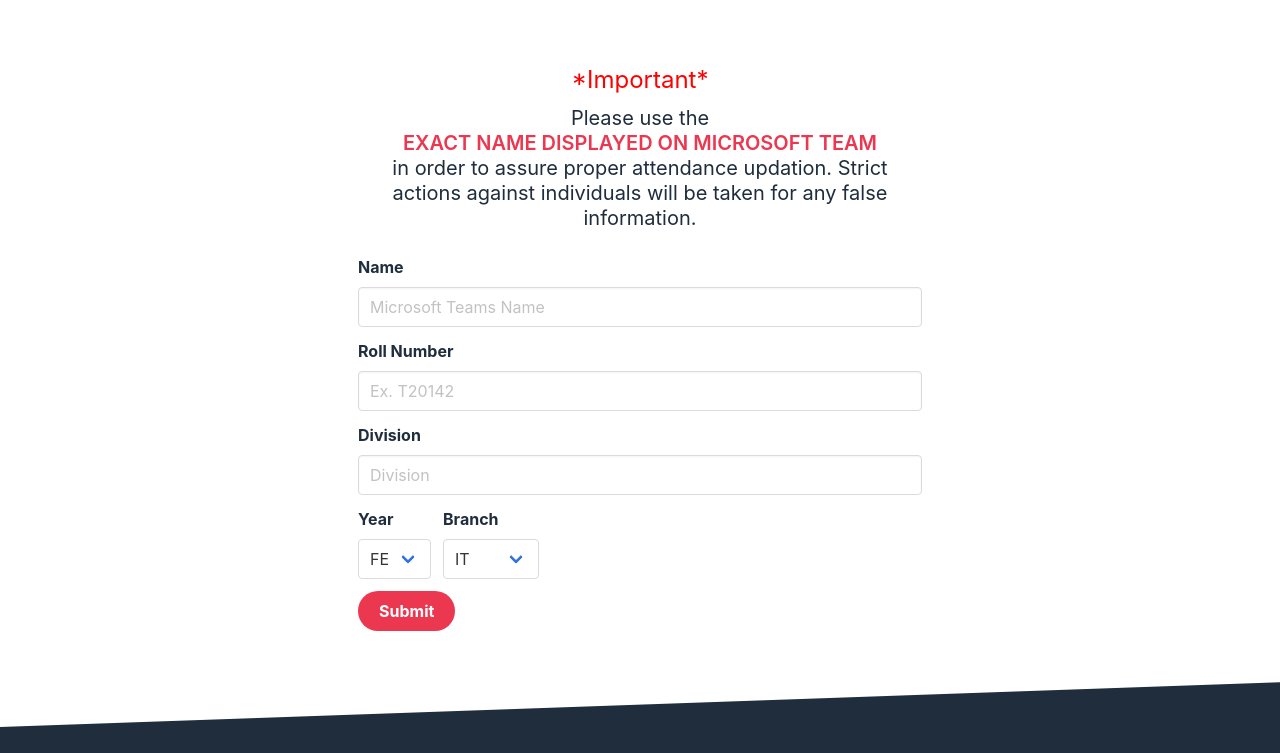
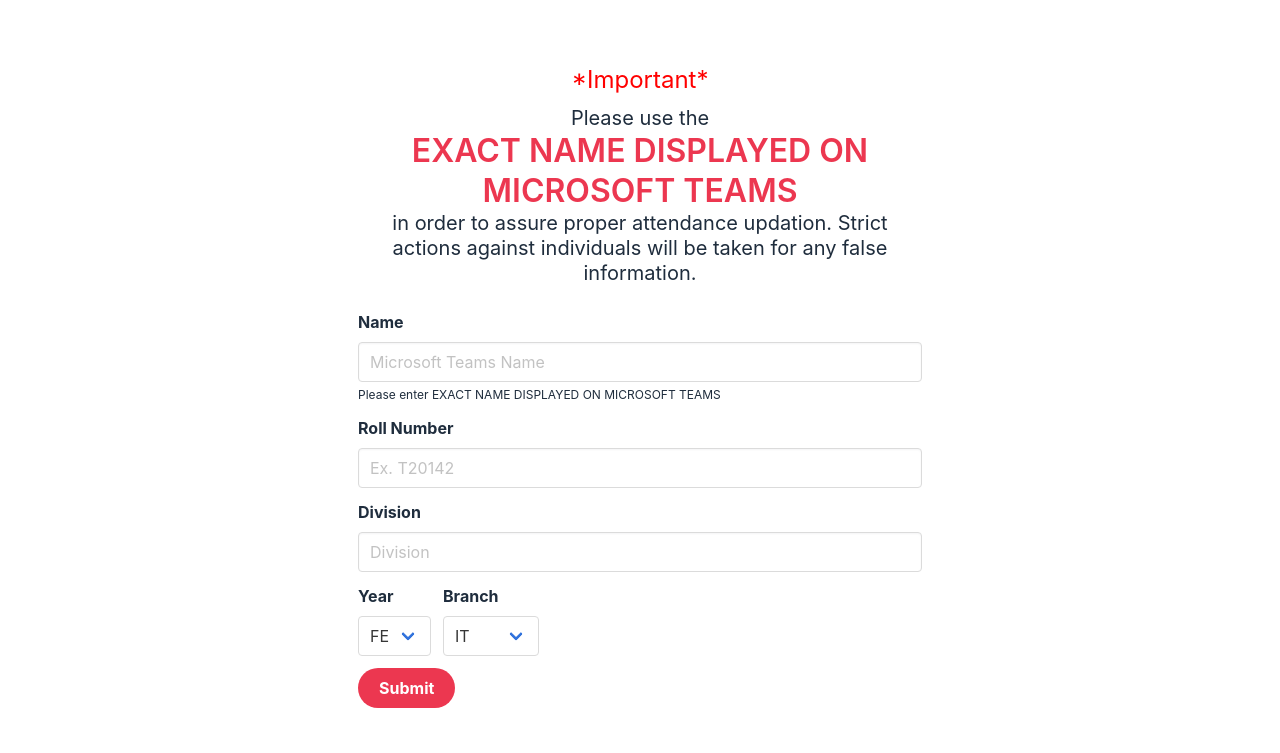
Before and after one commit to HackClubSKNCOE/NewForm, a website: page views/index.html in a window 1280 px wide. Shown: the part 802-1555 px from the top of the page. Drawn offline with nearby package versions, Linux system fonts and the light colour scheme; files that its build step writes are made by us from their sources; a script that the page names is missing; files whose address does not match are found by name.

Commit message:
UX Improvements

```diff
--- a/views/index.html
+++ b/views/index.html
@@ -125,8 +125,9 @@
                     <div class="column is-half has-text-centered">
                         <h1 style="color: red; font-size: 1.5rem" class="my-2">*Important*</h1>
                         <p class="subtitle is-5">
-                            Please use the <br /><strong class="has-text-danger my-4">EXACT NAME DISPLAYED ON MICROSOFT
-                                TEAM</strong> <br /> in order to assure
+                            Please use the <br /><strong class="has-text-danger my-4 subtitle is-3">EXACT NAME DISPLAYED
+                                ON MICROSOFT
+                                TEAMS</strong> <br /> in order to assure
                             proper attendance updation.
                             Strict actions against individuals will be taken for any false information.
 
@@ -138,6 +139,8 @@
                                 <input required class="input" name="fullname" type="text"
                                     placeholder="Microsoft Teams Name" />
                             </div>
+                            <p class="help has-text-left">Please enter EXACT NAME DISPLAYED
+                                ON MICROSOFT TEAMS</p>
                         </div>
 
                         <!--Roll Number-->
```
